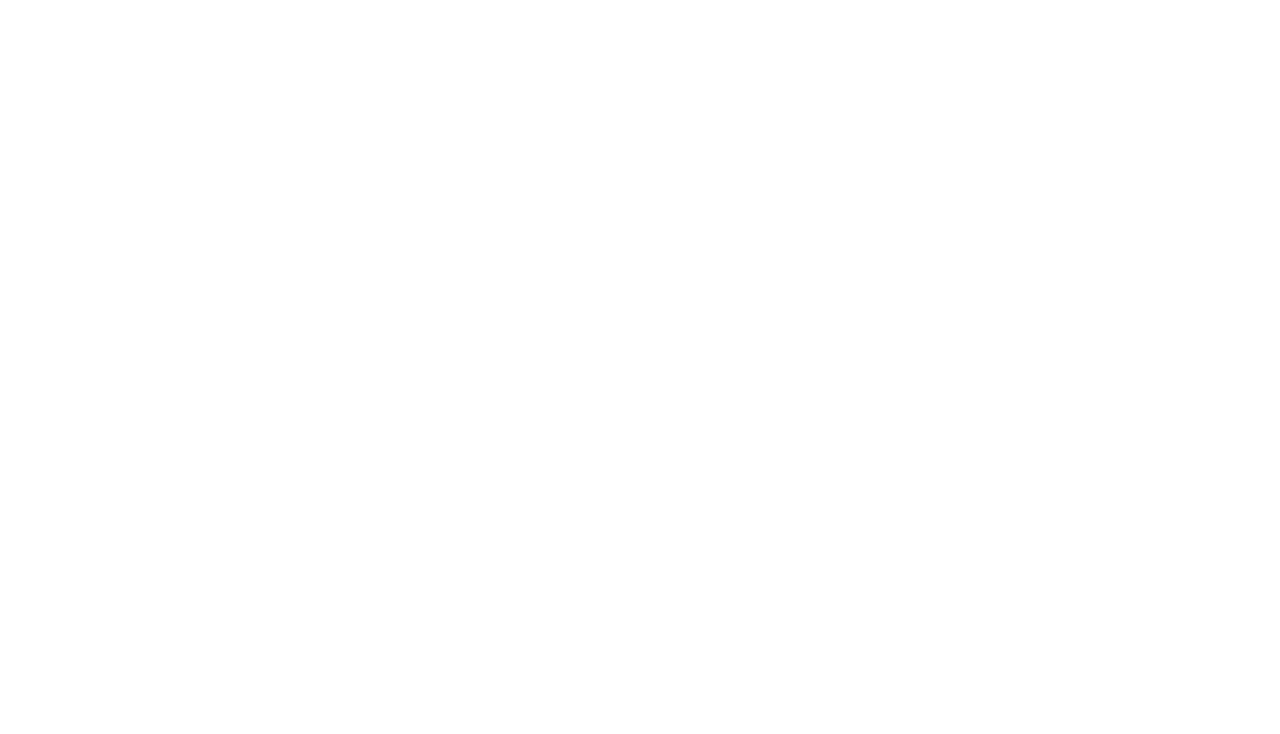
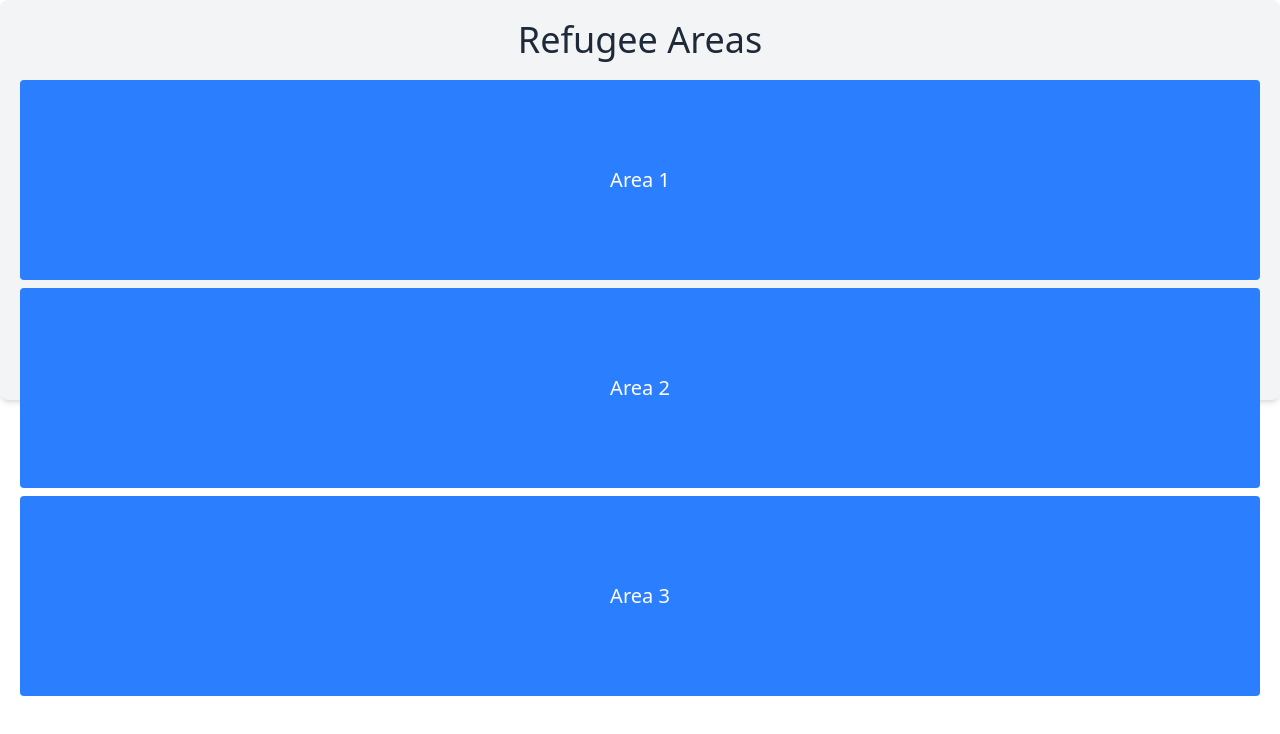
Before and after one commit to Kshitij04Poojary/54-GeoGuardian, a React (Vite) app in the folder frontend/: page /refugeearea in a window 1280 px wide. Shown: the top 734 px of the page. Built offline with nearby package versions, Linux system fonts and the light colour scheme.

Commit message:
Refugee List Added
UI pending

```diff
--- a/frontend/src/App.jsx
+++ b/frontend/src/App.jsx
@@ -17,7 +17,8 @@
 import ChatLayout from './layout/ChatLayout';
 import NoticeForm from './components/forms/NoticeForm';
 import NoticesPage from './pages/NoticesPage';
-
+import RefugeeArea from './pages/RefugeeArea';
+import RefugeeAreaDetails from './pages/RefugeeAreaDetails';
 function App() {
 
   return (
@@ -41,6 +42,8 @@
             <Route path='refugee' />
           </Route>
         </Route>
+        <Route path='/refugeearea' element={<RefugeeArea />} />
+        <Route path='/refugeearea/:id' element={<RefugeeAreaDetails />} />
       </Routes >
     </>
   )
--- /dev/null
+++ b/frontend/src/pages/RefugeeArea.jsx
@@ -0,0 +1,27 @@
+import { Link } from 'react-router-dom';
+
+const RefugeeArea = () => {
+  const areas = [
+    { id: 1, name: 'Area 1' },
+    { id: 2, name: 'Area 2' },
+    { id: 3, name: 'Area 3' },
+    // Add more areas as needed
+  ];
+
+  return (
+    <div className="mx-auto p-5 text-center bg-gray-100 rounded-lg shadow-md w-full h-100">
+      <h1 className="text-4xl mb-5 text-gray-800">Refugee Areas</h1>
+      <div className="flex flex-col gap-2">
+        {areas.map((area) => (
+          <Link to={`/refugeearea/${area.id}`} key={area.id}>
+            <button className="px-4 py-2 text-white bg-blue-500 rounded hover:bg-blue-700 transition duration-300 w-full h-50 text-xl mr-5">
+              {area.name}
+            </button>
+          </Link>
+        ))}
+      </div>
+    </div>
+  );
+};
+
+export default RefugeeArea;
--- /dev/null
+++ b/frontend/src/pages/RefugeeAreaDetails.jsx
@@ -0,0 +1,63 @@
+import { useState, useEffect } from 'react';
+import { useParams, useNavigate } from 'react-router-dom';
+
+const RefugeeAreaDetails = () => {
+  const { id } = useParams(); // Get the area ID from the URL
+  const navigate = useNavigate(); // Hook to navigate programmatically
+  const [searchQuery, setSearchQuery] = useState('');
+  const [areaDetails, setAreaDetails] = useState([]);
+
+  useEffect(() => {
+    // Simulate fetching data for the area
+    const fetchAreaDetails = () => {
+      const details = [
+        { name: 'Refugee 1', image: 'image1.jpg' },
+        { name: 'Refugee 2', image: 'image2.jpg' },
+        { name: 'Refugee 3', image: 'image3.jpg' },
+        // Add more details as needed
+      ];
+      // Filtering based on search query
+      const filteredDetails = details.filter(detail =>
+        detail.name.toLowerCase().includes(searchQuery.toLowerCase())
+      );
+      setAreaDetails(filteredDetails);
+    };
+
+    fetchAreaDetails();
+  }, [id, searchQuery]); // Re-fetch data when area ID or search query changes
+
+  return (
+    <div className="bg-gray-100 flex flex-col items-center justify-start py-10 w-full h-screen">
+      <div className="w-full max-w-7xl bg-white p-5 rounded-lg shadow-lg text-center">
+        <h1 className="text-3xl font-semibold text-gray-800 mb-5">Details for Area {id}</h1>
+
+        {/* "Back to Areas" Button */}
+        <button
+          className="px-4 py-2 bg-blue-500 text-white rounded hover:bg-blue-700 transition duration-300 mb-4"
+          onClick={() => navigate('/refugeearea')}
+        >
+          Back to Areas
+        </button>
+
+        <input
+          type="text"
+          placeholder="Search"
+          value={searchQuery}
+          onChange={(e) => setSearchQuery(e.target.value)}
+          className="px-4 py-2 w-2/3 rounded-lg border border-gray-300 focus:outline-none focus:ring-2 focus:ring-blue-500 mb-5"
+        />
+
+        <div className="grid grid-cols-1 sm:grid-cols-2 md:grid-cols-3 lg:grid-cols-4 gap-6">
+          {areaDetails.map((refugee, index) => (
+            <div key={index} className="bg-white p-4 rounded-lg shadow-md text-center">
+              <img src={refugee.image} alt={refugee.name} className="w-24 h-24 mx-auto mb-4 object-cover rounded-full" />
+              <p className="text-lg text-gray-700">{refugee.name}</p>
+            </div>
+          ))}
+        </div>
+      </div>
+    </div>
+  );
+};
+
+export default RefugeeAreaDetails;
```
